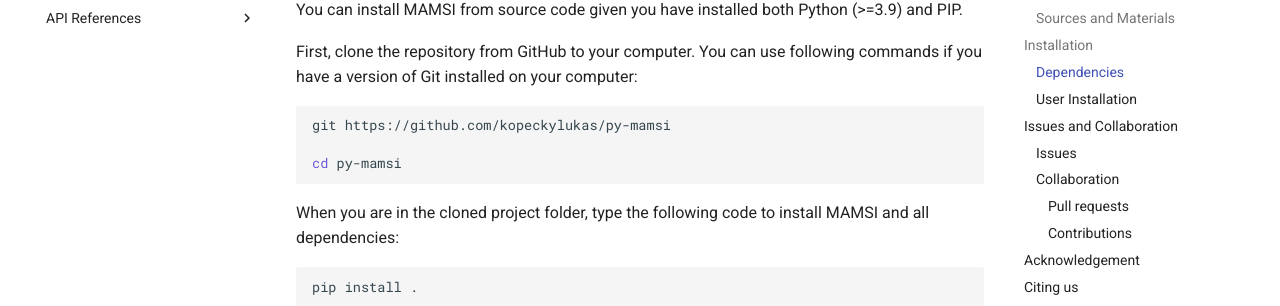
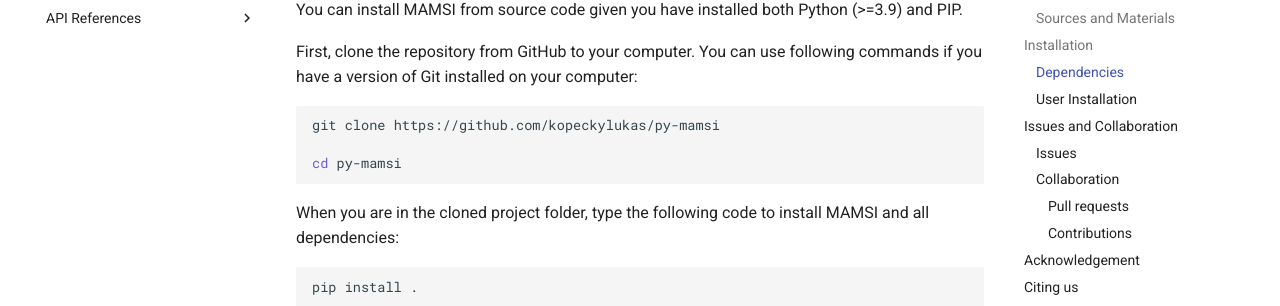
Before and after one commit to kopeckylukas/py-mamsi, an MkDocs documentation site: the page built from docs/index.md, in a window 1280 px wide and 900 px high, scrolled down 1691 px. Shown: the part 144-450 px from the top of the window. Built offline with MkDocs 1.6.1 and Material for MkDocs 9.7.7, drawn with Linux system fonts in a browser that asks for light colours.

````diff
--- a/docs/index.md
+++ b/docs/index.md
@@ -41,7 +41,7 @@ You can install MAMSI from source code given you have installed both Python (>=3
 First, clone the repository from GitHub to your computer. You can use following commands if you have a version of Git installed on your computer:
 
 ```bash
-git https://github.com/kopeckylukas/py-mamsi
+git clone https://github.com/kopeckylukas/py-mamsi
 
 cd py-mamsi
 ```
--- a/setup.py
+++ b/setup.py
@@ -12,7 +12,6 @@ setup(
     package_data={'': ['Data/Adducts/*', 'Data/ROI/*']},
     author="Lukas Kopecky",
     author_email="l.kopecky22@imperial.ac.uk",
-    description='The Multi-assay Mass Spectrometry Integration Project',
     long_description=long_description,
     long_description_content_type='text/markdown',
     description="Multi-Adduct Mass Spectrometry Integration (MAMSI) is a Python package for the integration of multimodal LC-MS and MSI data.",
````
Also changed, not shown: README.md (+1 -1 lines).
